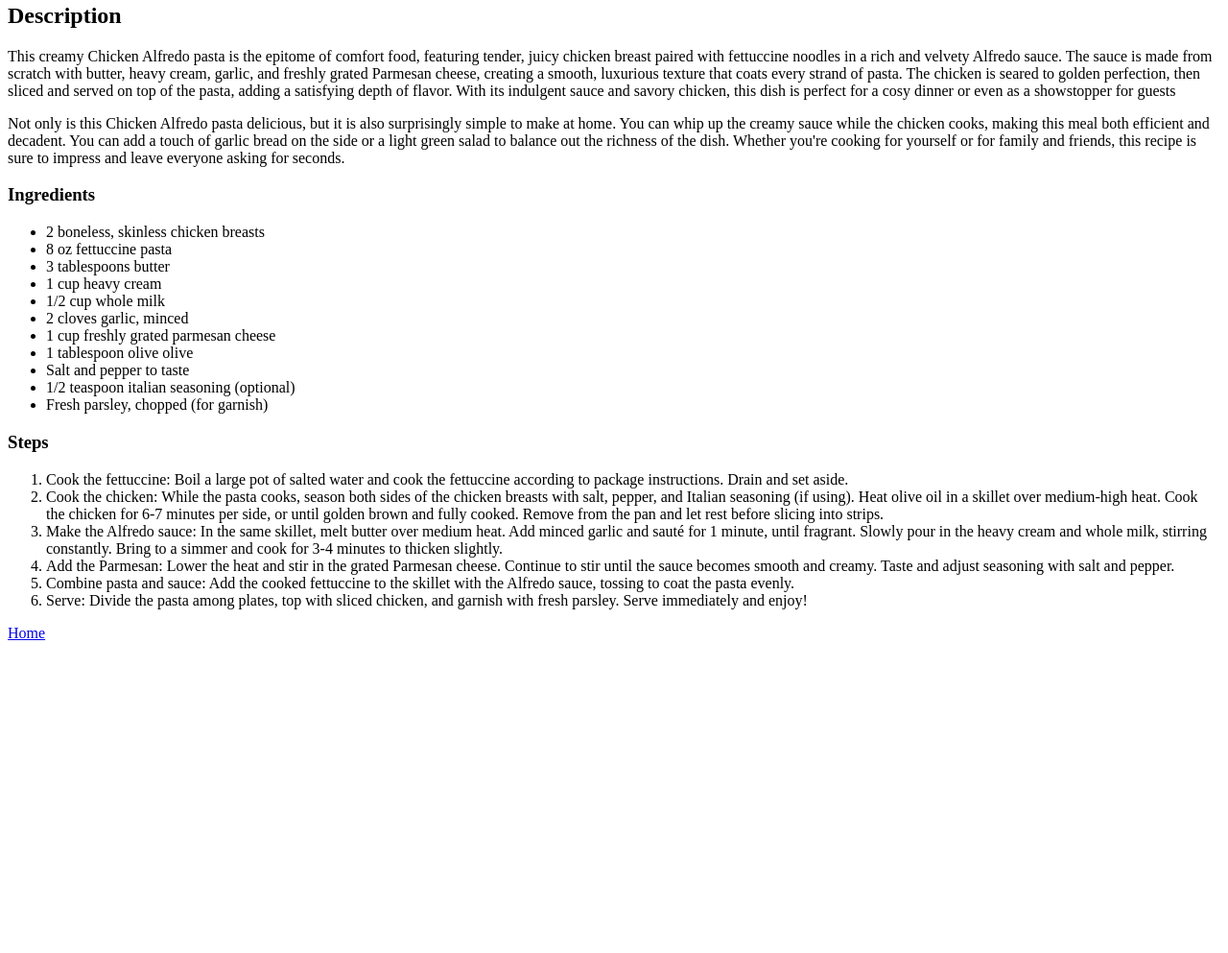
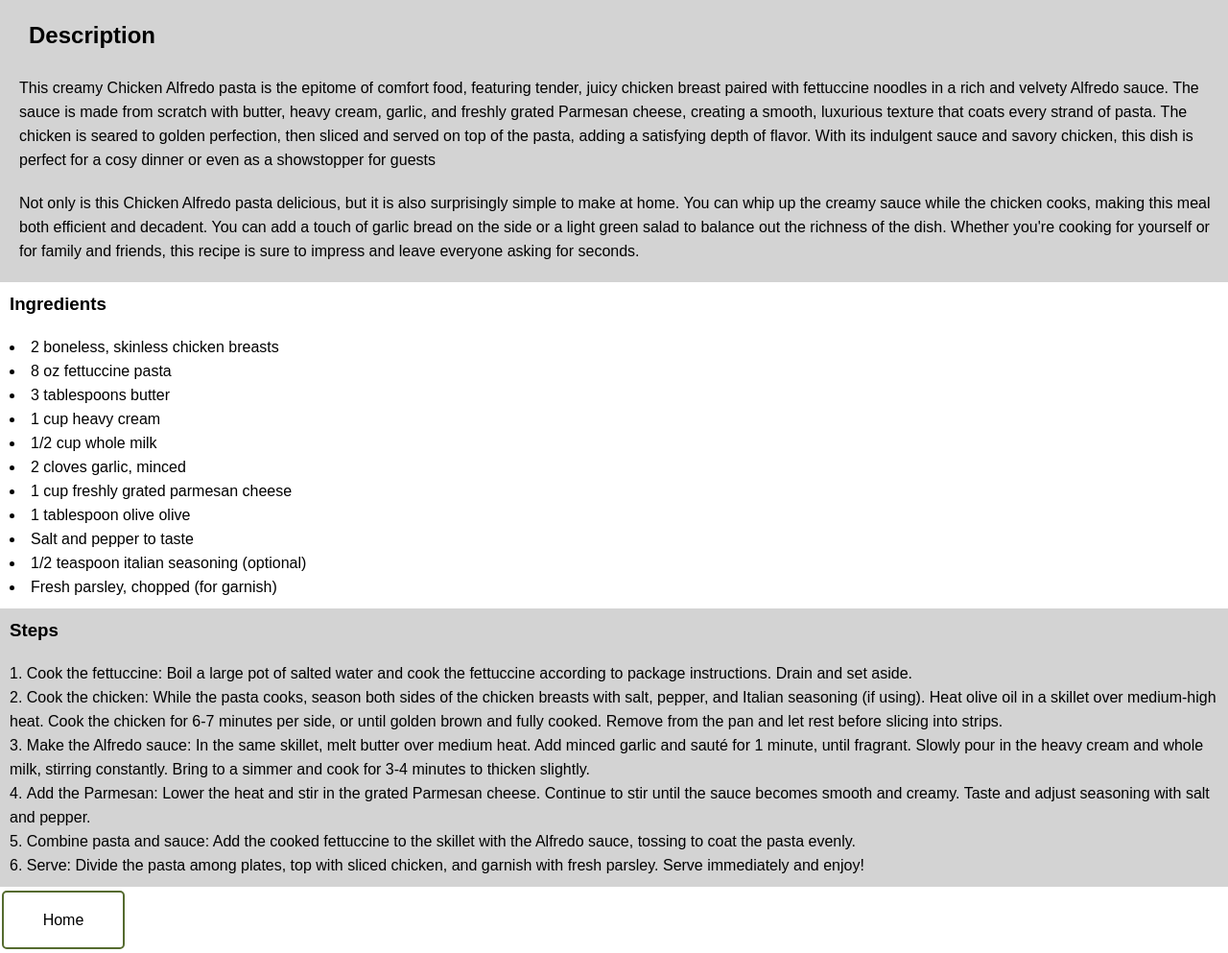
Before and after one commit to dzg77/odin-recipes, a plain HTML site: page recipes/chicken-alfredo.html in a window 1280 px wide. Shown: the part 411-1404 px from the top of the page at 96% size. Before the commit the page ends 1096 px from the top, so only its background shows below. Drawn offline with Linux system fonts and the light colour scheme.

Commit message:
Edit recipes/ README.md and styles.css

```diff
--- a/recipes/chicken-alfredo.html
+++ b/recipes/chicken-alfredo.html
@@ -4,15 +4,20 @@
     <meta charset="UTF-8">
     <meta name="viewport" content="width=device-width, initial-scale=1.0">
     <title>Chicken Alfredo Recipe</title>
+    <link rel="stylesheet" href="../styles.css">
 </head>
 <body>
-    <h1>Chicken Alfredo Recipe</h1>
-    <img src="https://images.unsplash.com/photo-1645112411341-6c4fd023714a?q=80&w=1470&auto=format&fit=crop&ixlib=rb-4.0.3&ixid=M3wxMjA3fDB8MHxwaG90by1wYWdlfHx8fGVufDB8fHx8fA%3D%3D" height="310" width="500">
+    <div class="img-wr">
+    <h1 class="main-h1">Chicken Alfredo Recipe</h1>
+    <img class="img-ed" src="https://images.unsplash.com/photo-1645112411341-6c4fd023714a?q=80&w=1470&auto=format&fit=crop&ixlib=rb-4.0.3&ixid=M3wxMjA3fDB8MHxwaG90by1wYWdlfHx8fGVufDB8fHx8fA%3D%3D" height="310" width="500">
+    </div>
+    <div class="b-desc-wrapper">
     <h2>Description</h2>
-    <p>This creamy Chicken Alfredo pasta is the epitome of comfort food, featuring tender, juicy chicken breast paired with fettuccine noodles in a rich and velvety Alfredo sauce. The sauce is made from scratch with butter, heavy cream, garlic, and freshly grated Parmesan cheese, creating a smooth, luxurious texture that coats every strand of pasta. The chicken is seared to golden perfection, then sliced and served on top of the pasta, adding a satisfying depth of flavor. With its indulgent sauce and savory chicken, this dish is perfect for a cosy dinner or even as a showstopper for guests</p>
-    <p>Not only is this Chicken Alfredo pasta delicious, but it is also surprisingly simple to make at home. You can whip up the creamy sauce while the chicken cooks, making this meal both efficient and decadent. You can add a touch of garlic bread on the side or a light green salad to balance out the richness of the dish. Whether you're cooking for yourself or for family and friends, this recipe is sure to impress and leave everyone asking for seconds.</p>
-    <h3>Ingredients</h3>
-    <ul>
+    <p class="b-desc">This creamy Chicken Alfredo pasta is the epitome of comfort food, featuring tender, juicy chicken breast paired with fettuccine noodles in a rich and velvety Alfredo sauce. The sauce is made from scratch with butter, heavy cream, garlic, and freshly grated Parmesan cheese, creating a smooth, luxurious texture that coats every strand of pasta. The chicken is seared to golden perfection, then sliced and served on top of the pasta, adding a satisfying depth of flavor. With its indulgent sauce and savory chicken, this dish is perfect for a cosy dinner or even as a showstopper for guests</p>
+    <p class="b-desc">Not only is this Chicken Alfredo pasta delicious, but it is also surprisingly simple to make at home. You can whip up the creamy sauce while the chicken cooks, making this meal both efficient and decadent. You can add a touch of garlic bread on the side or a light green salad to balance out the richness of the dish. Whether you're cooking for yourself or for family and friends, this recipe is sure to impress and leave everyone asking for seconds.</p>
+    </div>
+    <h3 class="b-ing">Ingredients</h3>
+    <ul class="b-ing">
         <li>2 boneless, skinless chicken breasts</li>
         <li>8 oz fettuccine pasta</li>
         <li>3 tablespoons butter</li>
@@ -25,8 +30,8 @@
         <li>1/2 teaspoon italian seasoning (optional)</li>
         <li>Fresh parsley, chopped (for garnish)</li>
     </ul>
-    <h3>Steps</h3>
-    <ol>
+    <h3 class="b-steps">Steps</h3>
+    <ol class="b-steps">
         <li>Cook the fettuccine: Boil a large pot of salted water and cook the fettuccine according to package instructions. Drain and set aside.</li>
         <li>Cook the chicken: While the pasta cooks, season both sides of the chicken breasts with salt, pepper, and Italian seasoning (if using). Heat olive oil in a skillet over medium-high heat. Cook the chicken for 6-7 minutes per side, or until golden brown and fully cooked. Remove from the pan and let rest before slicing into strips.</li>
         <li>Make the Alfredo sauce: In the same skillet, melt butter over medium heat. Add minced garlic and sauté for 1 minute, until fragrant. Slowly pour in the heavy cream and whole milk, stirring constantly. Bring to a simmer and cook for 3-4 minutes to thicken slightly.</li>
@@ -34,6 +39,6 @@
         <li>Combine pasta and sauce: Add the cooked fettuccine to the skillet with the Alfredo sauce, tossing to coat the pasta evenly.</li>
         <li>Serve: Divide the pasta among plates, top with sliced chicken, and garnish with fresh parsley. Serve immediately and enjoy!</li>
     </ol>
-    <p><a href="../index.html">Home</a></p>
+    <a href="../index.html"><button id="btn">Home</button></a>
 </body>
 </html>
--- a/styles.css
+++ b/styles.css
@@ -1,5 +1,6 @@
 * {
     font-family: Arial, Helvetica, sans-serif;
+    line-height: 25px;
 }
 
 .main-h1 {
@@ -27,9 +28,93 @@
     color: darkgoldenrod;
 }
 
+
 .box {
+    height: 100px;
+    width: 80%;
+    background-image: url(https://mdn.github.io/shared-assets/images/examples/big-star.png);
+    background-position: right 40px;
+    background-size: 50px 50px;
+    background-repeat: no-repeat;
+    margin: 20px 0;
+    border-radius: 0.5em;
+    line-height: 30px;
+    padding-left: 10px;
+}
+
+
+.b-ing {
     padding: 10px;
-    margin: 0.5em 0;
-    border-radius: 0.5em;
-    width: 15em;
+    margin: 0;
+    width: 100%;
+    list-style-position: inside;
 }
+
+.b-steps {
+    background-color: lightgray;
+    padding: 10px;
+    margin: 0;
+    list-style-position: inside;
+    width: 100%;
+}
+
+.b-desc-wrapper {
+    background-color: #d3d3d3;
+    padding: 10px;
+    width: 100%;
+    display: block;
+}
+
+.b-desc {
+    margin: 0;
+    padding: 10px;
+    background: none;
+}
+
+body {
+    margin: 0;
+    padding: 0;
+}
+
+h1,
+h2,
+h3 {
+    padding-left: 20px;
+}
+
+.img-wr {
+    padding-left: 20px;
+    padding-bottom: 20px;
+}
+
+#btn {
+    background-color: darkolivegreen;
+    border: none;
+    color: white;
+    padding: 16px 32px;
+    text-align: center;
+    text-decoration: none;
+    display: inline-block;
+    font-size: 16px;
+    margin: 4px 2px;
+    transition-duration: 0.4s;
+    cursor: pointer;
+    width: 10%;
+    border-radius: 5px;
+}
+
+#btn {
+    background-color: white;
+    color: black;
+    border: 2px solid darkolivegreen;
+}
+
+#btn:hover {
+    background-color: darkolivegreen;
+    color: white;
+    box-shadow: 0 12px 16px 0 rgba(0,0,0,0.24),0 17px 50px 0 rgba(0,0,0,0.19);
+}
+
+.img-ed {
+    border-radius: 2%;
+}
```
Also changed, not shown: recipes/banana-bread.html (+14 -9 lines), recipes/lasagna.html (+14 -9 lines), 1 other file.
